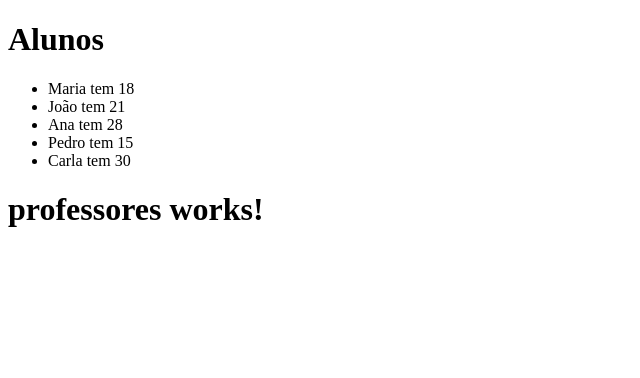
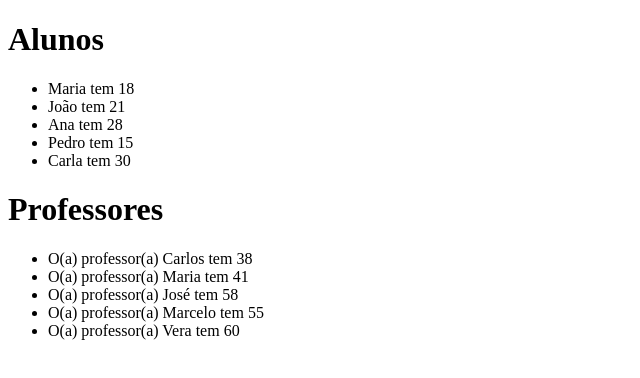
Before and after one commit to gabriellrraposo/SmartSchool, an Angular app: page / in a window 1280 px wide. Shown: the top 378 px of the page, without its empty margins (0-640 px from the left). Built offline with nearby package versions, Linux system fonts and the light colour scheme.

Commit message:
Exibe a lista de professores utilizando NgFor

```diff
--- a/src/app/professores/professores.component.html
+++ b/src/app/professores/professores.component.html
@@ -1 +1,2 @@
-<h1>professores works!</h1>
+<h1>{{titulo}}</h1>
+<ul><li *ngFor="let professor of professores">O(a) professor(a) {{professor.nome}} tem {{professor.idade}}</li></ul>
--- a/src/app/professores/professores.component.ts
+++ b/src/app/professores/professores.component.ts
@@ -1,12 +1,26 @@
-import { Component } from '@angular/core';
+import { NgFor } from '@angular/common';
+import { Component, OnInit } from '@angular/core';
 
 @Component({
   selector: 'app-professores',
   standalone: true,
-  imports: [],
+  imports: [NgFor],
   templateUrl: './professores.component.html',
   styleUrl: './professores.component.css'
 })
-export class ProfessoresComponent {
+export class ProfessoresComponent implements OnInit {
+  titulo = 'Professores'
 
+  professores = [
+    {nome: 'Carlos', idade: 38},
+    {nome: 'Maria',  idade: 41},
+    {nome: 'José', idade: 58},
+    {nome: 'Marcelo', idade: 55},
+    {nome: 'Vera', idade: 60}
+  ]
+
+  constructor() {}
+  ngOnInit(): void {
+
+  }
 }
```
